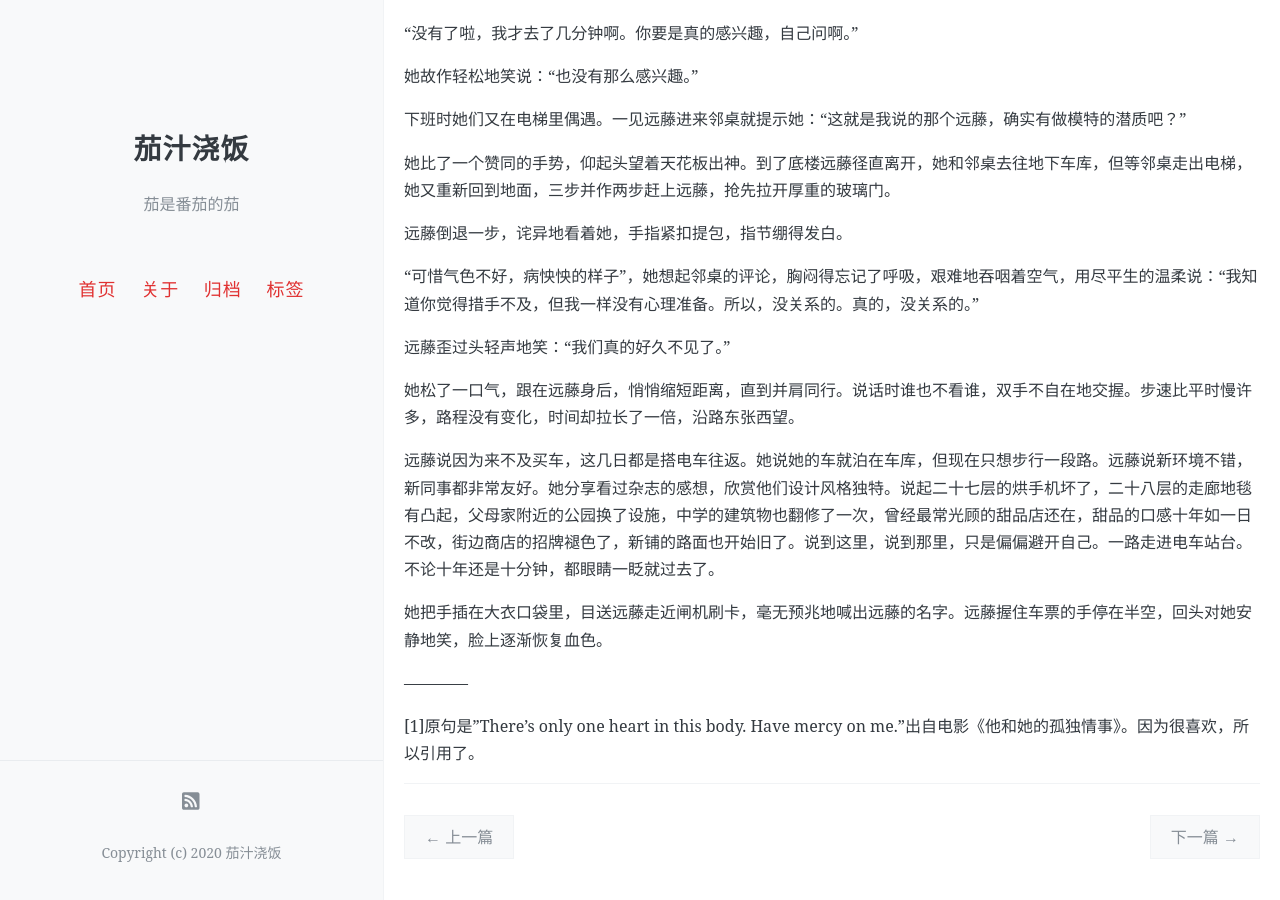
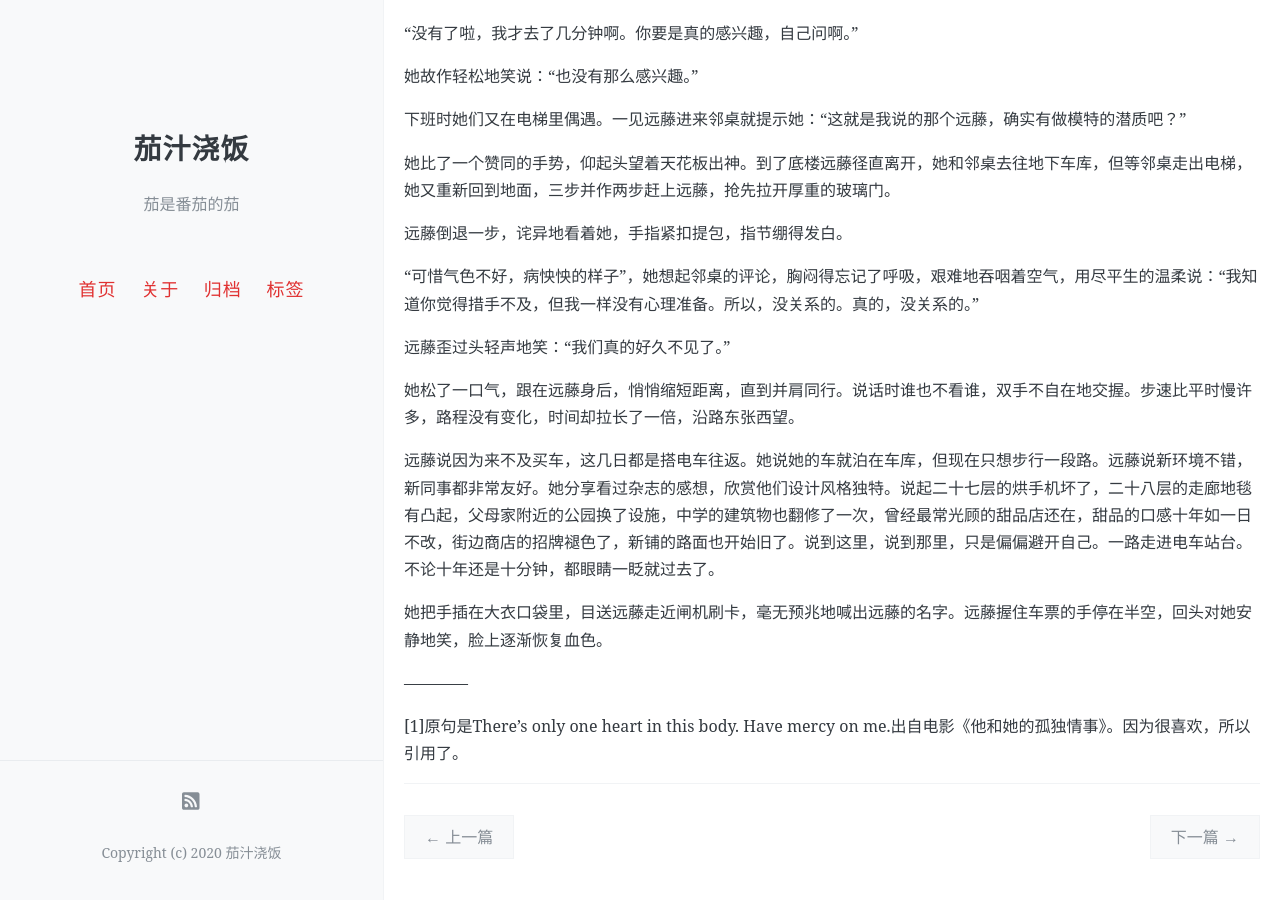
Before and after one commit to onemorebluemoon/ketchup, a Jekyll site: the page built from _posts/2020-11-12-tri3.md, in a window 1280 px wide and 900 px high, scrolled down 3291 px. Built offline with Jekyll 4.4.1, drawn with Linux system fonts in a browser that asks for light colours; comment, search, counter and statistics services are not loaded.

Commit message:
Update 2020-11-12-tri3.md

```diff
--- a/_posts/2020-11-12-tri3.md
+++ b/_posts/2020-11-12-tri3.md
@@ -125,4 +125,4 @@ comments: true
 
 ————
 
-[1]原句是"There's only one heart in this body. Have mercy on me."出自电影《他和她的孤独情事》。因为很喜欢，所以引用了。
+[1]原句是There's only one heart in this body. Have mercy on me.出自电影《他和她的孤独情事》。因为很喜欢，所以引用了。
```
